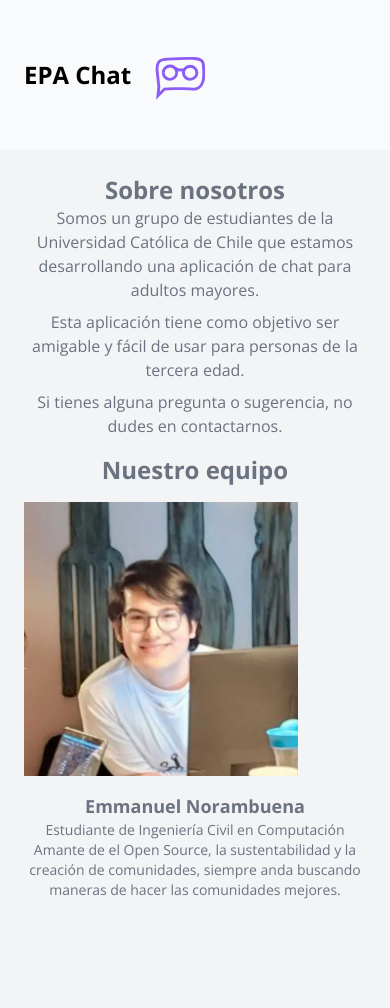
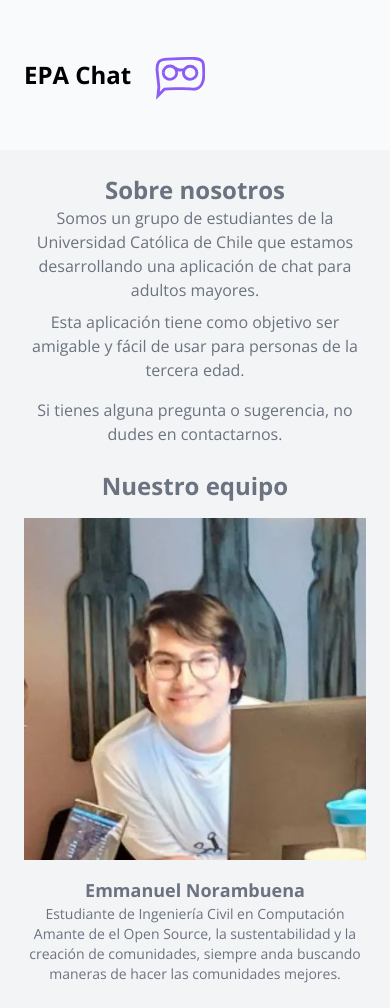
Before and after one commit to eanorambuena/EPA_frontend, a React (Vite) app: page /about in a window 390 px wide. Before the commit the page ends 900 px from the top, so only its background shows below. Built offline with nearby package versions, Linux system fonts and the light colour scheme.

Commit message:
feat: about us page v1

```diff
--- a/src/About.tsx
+++ b/src/About.tsx
@@ -1,6 +1,6 @@
 import React from 'react'
 import Logo from './icons/Logo'
-import MemberCard from './components/MemberCard'
+import ImageGallery from './components/ImageGallery'
 
 export default function About() {
   const members = [
@@ -22,7 +22,7 @@ export default function About() {
         <h1 className='text-2xl font-bold'>EPA Chat</h1>
         <Logo />
       </header>
-      <main className='flex-col items-center justify-center relative max-h-[calc(100dvh-150px)] sm:max-h-[calc(100dvh-100px)] min-h-[calc(100dvh-150px)] sm:min-h-[calc(100dvh-100px)] p-6 bg-gray-100 dark:bg-gray-50 text-center'>
+      <main className='flex flex-col items-center justify-center relative p-6 bg-gray-100 dark:bg-gray-50 text-center'>
         <h1 className='text-2xl font-bold text-gray-500'>Sobre nosotros</h1>
 
         <p className='font-normal text-gray-500'>Somos un grupo de estudiantes de la Universidad Católica de Chile que estamos desarrollando una aplicación de chat para adultos mayores.</p>
@@ -31,8 +31,8 @@ export default function About() {
 
         <h2 className='text-2xl font-bold text-gray-500 my-4'>Nuestro equipo</h2>
 
-        <div className='max-w[calc(30dvh-300px)] sm:max-w[calc(30dvh-100px)]'>
-          <MemberCard images={members} />
+        <div className='max-w-[400px]'>
+          <ImageGallery images={members} />
         </div>
 
        </main>
--- a/src/components/MemberCard.tsx
+++ /dev/null
@@ -1,50 +0,0 @@
-import React, { useState, useEffect } from 'react'
-
-interface Image {
-  src: string;
-  title: string;
-  description: string;
-}
-
-interface MemberCardProps {
-  images: Image[];
-}
-
-const MemberCard: React.FC<MemberCardProps> = ({ images }) => {
-  const [imageIndex, setImageIndex] = useState(0)
-
-  useEffect(() => {
-    const interval = setInterval(() => {
-      setImageIndex((prevIndex) =>
-        prevIndex === images.length - 1 ? 0 : prevIndex + 1
-      )
-    }, 10000)
-
-    return () => clearInterval(interval)
-  }, [images])
-
-  function nextImage() {
-    setImageIndex((prevIndex) =>
-      prevIndex === images.length - 1 ? 0 : prevIndex + 1
-    )
-  }
-
-  return (
-    <main className="flex justify-center items-center">
-      <div className="member-card">
-        <button
-          className={'display: justify-center flex max-w-[80%] md:max-w-[70%] transition active:scale-150 ease-in-out duration-200 z-50 motion-reduce:transition-none motion-reduce:hover:transform-none'}
-          onClick={nextImage}
-        >
-          <img src={images[imageIndex].src} alt="card" />
-        </button>
-        <div className="image-info text-center mt-4">
-          <h2 className="text-lg font-bold text-gray-500">{images[imageIndex].title}</h2>
-          <p className="text-sm text-gray-500">{images[imageIndex].description}</p>
-        </div>
-      </div>
-    </main>
-  )
-}
-
-export default MemberCard
```
